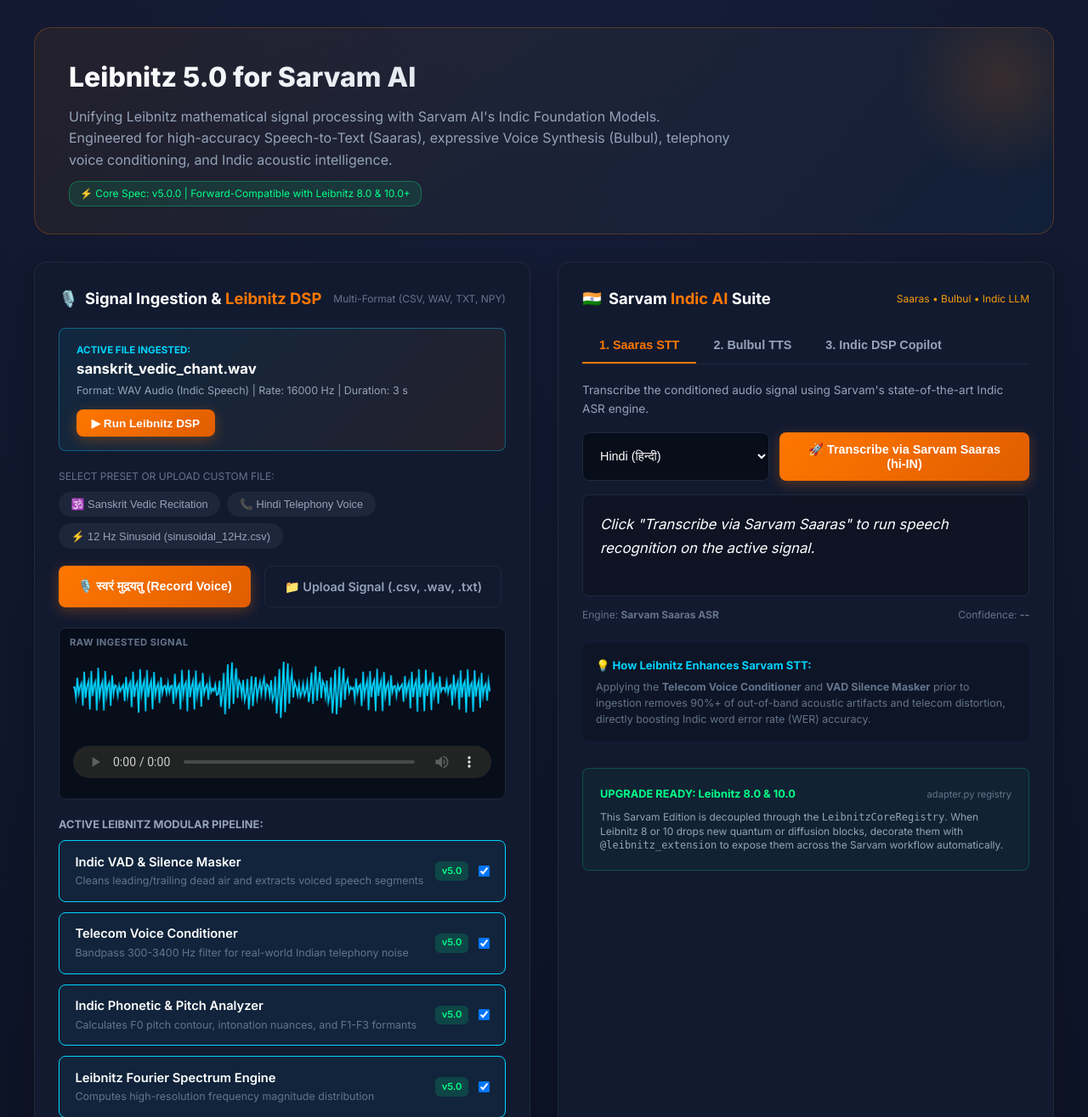
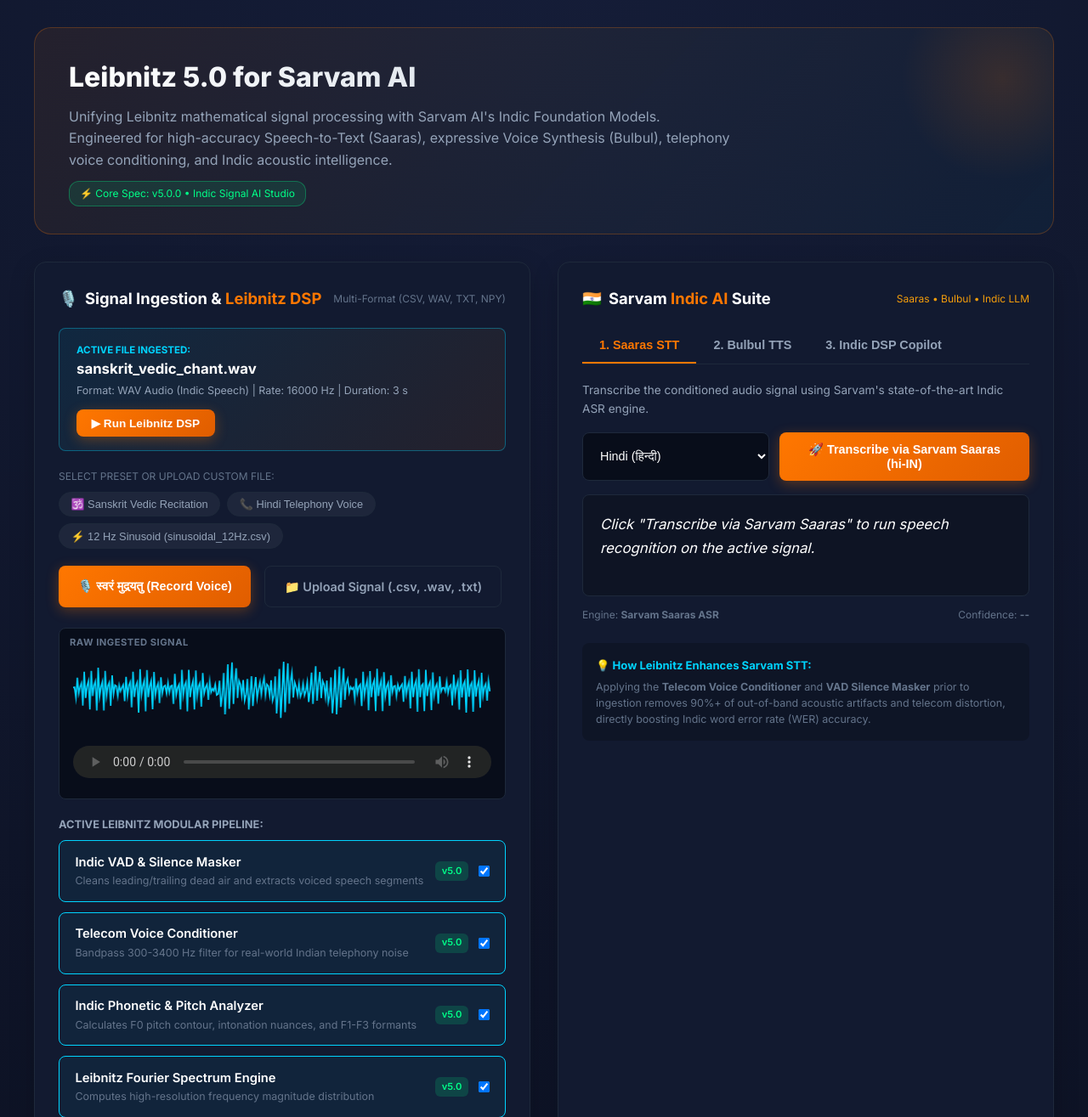
Before and after one commit to achawla4/leibnitz5sarvam, a Flask app: page / in a window 1280 px wide. Shown: the part 87-1402 px from the top of the page at 85% size. Run offline with Flask 2, Linux system fonts and the light colour scheme.

Commit message:
chore: remove 'Upgrade ready' blurb card

```diff
--- a/templates/index.html
+++ b/templates/index.html
@@ -94,7 +94,7 @@
                     telephony voice conditioning, and Indic acoustic intelligence.
                 </p>
                 <div class="hero-version-pill">
-                    ⚡ Core Spec: v{{ leibnitz_version }} | Forward-Compatible with Leibnitz 8.0 & 10.0+
+                    ⚡ Core Spec: v{{ leibnitz_version }} • Indic Signal AI Studio
                 </div>
             </div>
         </section>
@@ -353,19 +353,6 @@
                     </div>
                 </div>
 
-                <!-- Upgradability Info Card -->
-                <div style="margin-top:2rem; padding:1.25rem; background:rgba(0, 255, 136, 0.04); border:1px solid rgba(0, 255, 136, 0.2); border-radius:var(--radius-sm);">
-                    <div style="display:flex; justify-content:space-between; align-items:center; margin-bottom:0.5rem;">
-                        <span style="font-size:0.8rem; font-weight:700; color:var(--signal-green);">
-                            UPGRADE READY: Leibnitz 8.0 & 10.0
-                        </span>
-                        <span style="font-size:0.7rem; color:var(--text-muted);">adapter.py registry</span>
-                    </div>
-                    <p style="font-size:0.75rem; color:var(--text-secondary); line-height:1.4;">
-                        This Sarvam Edition is decoupled through the <code>LeibnitzCoreRegistry</code>. When Leibnitz 8 or 10 drops new quantum or diffusion blocks, decorate them with <code>@leibnitz_extension</code> to expose them across the Sarvam workflow automatically.
-                    </p>
-                </div>
-
             </div>
         </div>
 
```
